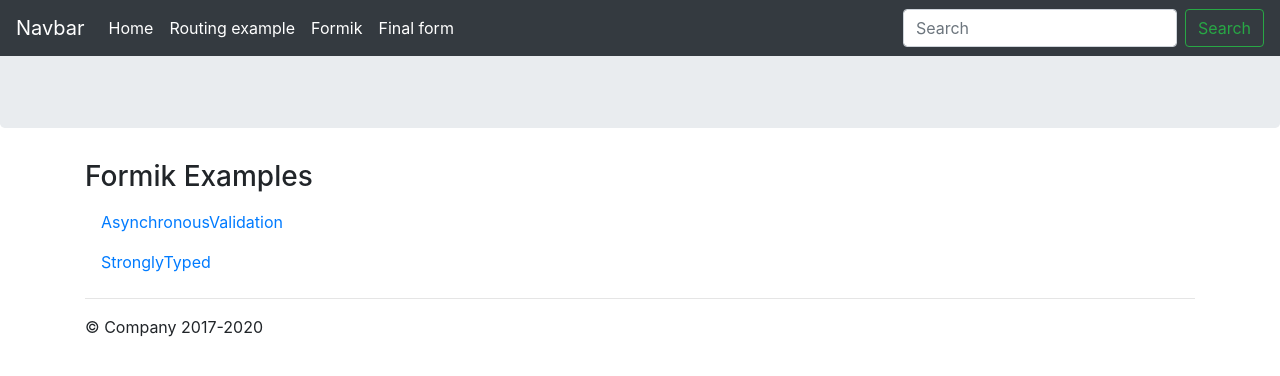
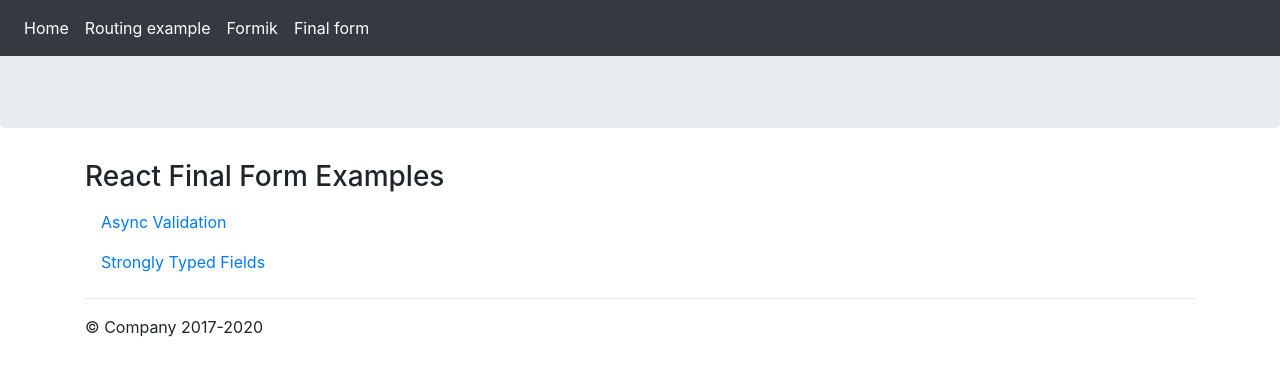
Before and after one commit to danish160/formik-kendo, a React (Create React App) app: page /final-form in a window 1280 px wide. Shown: the top 376 px of the page. Built offline with nearby package versions, Linux system fonts and the light colour scheme.

Commit message:
initial commit

```diff
--- a/package.json
+++ b/package.json
@@ -14,6 +14,7 @@
     "final-form": "4.16.1",
     "formik": "^2.2.6",
     "react": "^17.0.1",
+    "react-app-polyfill": "2.0.0",
     "react-dom": "^17.0.1",
     "react-final-form": "6.3.0",
     "react-router-dom": "^5.2.0",
--- a/src/App.tsx
+++ b/src/App.tsx
@@ -7,7 +7,7 @@ import {
   Route,
   Link,
   useParams,
-  useRouteMatch,
+  useRouteMatch
 } from "react-router-dom";
 import Topics from "./Components/Topics/Topics";
 import FormikExamples from "./Components/FormikExamples/FormikExamples";
@@ -17,9 +17,6 @@ function App() {
   return (
     <Router>
       <nav className="navbar navbar-expand-md navbar-dark fixed-top bg-dark">
-        <a className="navbar-brand" href="#">
-          Navbar
-        </a>
         <button
           className="navbar-toggler"
           type="button"
@@ -58,20 +55,6 @@ function App() {
               </Link>
             </li>
           </ul>
-          <form className="form-inline my-2 my-lg-0">
-            <input
-              className="form-control mr-sm-2"
-              type="text"
-              placeholder="Search"
-              aria-label="Search"
-            />
-            <button
-              className="btn btn-outline-success my-2 my-sm-0"
-              type="submit"
-            >
-              Search
-            </button>
-          </form>
         </div>
       </nav>
 
--- a/src/Components/FinalForm/FinalForm.tsx
+++ b/src/Components/FinalForm/FinalForm.tsx
@@ -8,7 +8,7 @@ const FinalForm = () => {
   let { path, url } = useRouteMatch();
   return (
     <>
-      <h3>Formik Examples</h3>
+      <h3>React Final Form Examples</h3>
       <ul className="nav nav-pills">
         <li className="nav-item">
           <NavLink
@@ -16,7 +16,7 @@ const FinalForm = () => {
             activeClassName="active"
             to={`${url}/AsynchronousValidation`}
           >
-            AsynchronousValidation
+            Async Validation
           </NavLink>
 
           <NavLink
@@ -24,7 +24,7 @@ const FinalForm = () => {
             activeClassName="active"
             to={`${url}/StronglyTyped`}
           >
-            StronglyTyped
+            Strongly Typed Fields
           </NavLink>
         </li>
       </ul>
```
